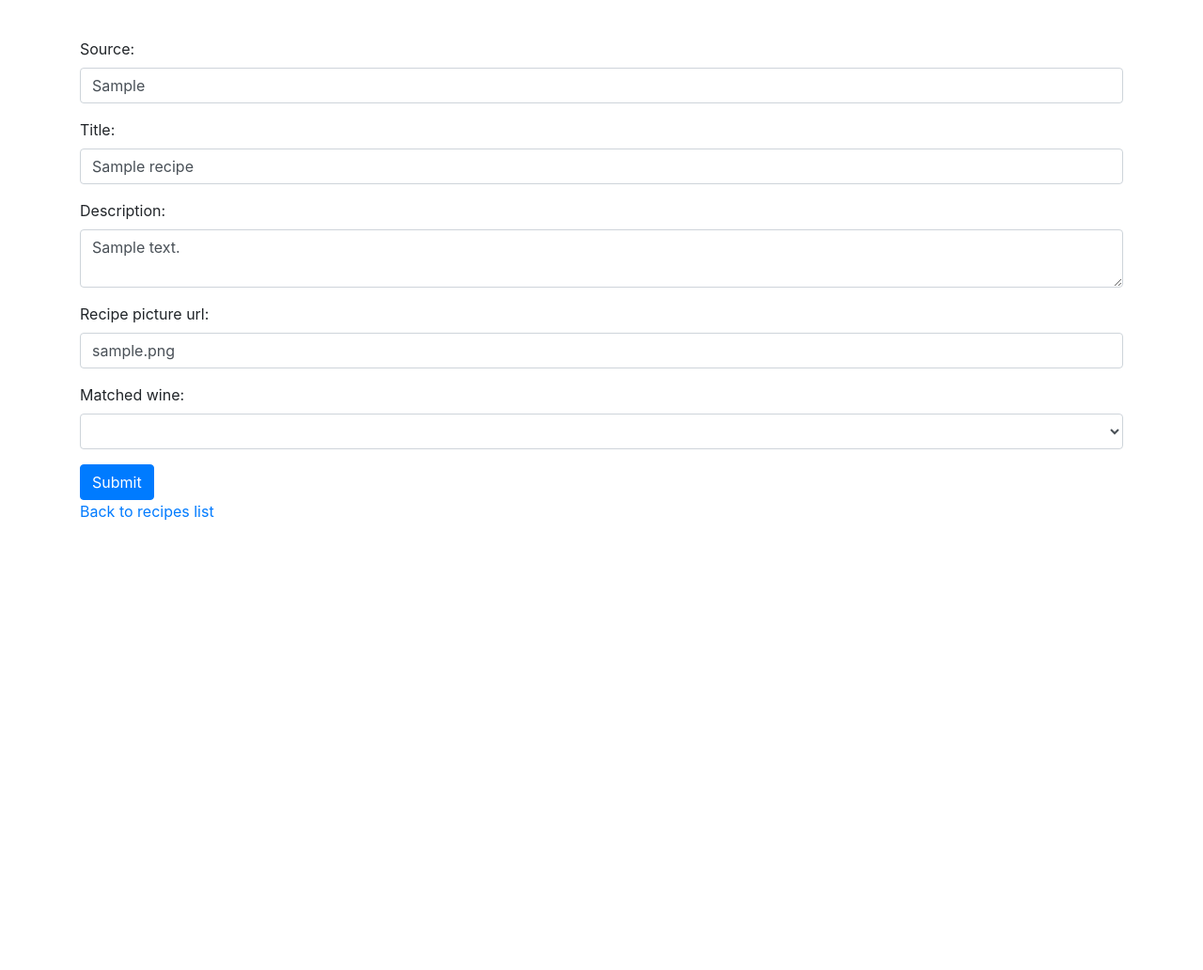
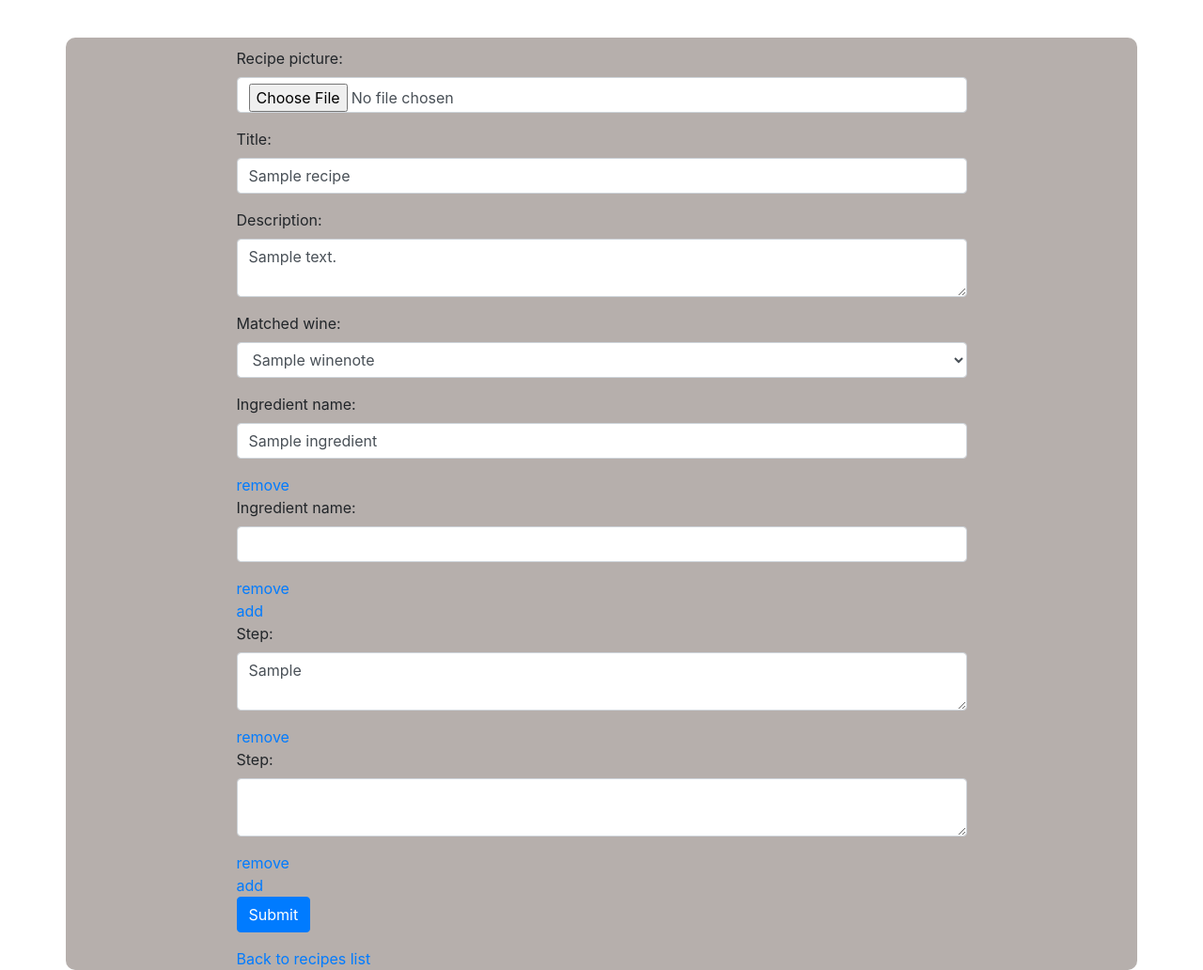
Before and after one commit to drmatthews/recipebox, a Django app: a page that uses recipebox/templates/base.html in a window 1280 px wide. Shown: the part 142-1174 px from the top of the page at 94% size. Before the commit the page ends 696 px from the top, so only its background shows below. Run offline with Django 3.2, Linux system fonts and the light colour scheme; a user stored in the database is signed in; tables that the repository leaves empty hold one stand-in row (values such as "Sample post"); parts of the project's set-up code (start-up, migrations or seed data) failed here and were passed over; some libraries are stand-ins or nearby versions.

Commit message:
import winenote model

```diff
--- a/recipebox/recipes/forms.py
+++ b/recipebox/recipes/forms.py
@@ -14,7 +14,7 @@ def get_wines():
     wines = WineNote.objects.all()
     wine_names = [("","")]
     for w in wines:
-        wine_names.append((w.title,w.title))
+        wine_names.append((w.id,w.title))
     return wine_names
 
 class RecipeForm(ModelForm):
--- a/recipebox/recipes/models.py
+++ b/recipebox/recipes/models.py
@@ -2,6 +2,8 @@ from __future__ import absolute_import
 
 from django.db import models
 from django.conf import settings
+
+from recipebox.wines.models import WineNote
 
 User = settings.AUTH_USER_MODEL
 
@@ -20,7 +22,7 @@ class Recipe(models.Model):
     title = models.CharField(max_length=200)
     description = models.TextField(blank=True)
     recipe_picture_url = models.CharField(blank=True,max_length=500)
-    matched_wine = models.CharField(blank=True,max_length=500)
+    matched_wine = models.OneToOneField(WineNote,blank=True,max_length=500)
 
 class RecipePicture(models.Model):
     recipe = models.OneToOneField(Recipe,unique=True)
--- a/recipebox/recipes/views.py
+++ b/recipebox/recipes/views.py
@@ -83,11 +83,22 @@ def recipe_create(request, template_name='recipes/recipe_form.html'):
 def recipe_update(request, recipe_id, template_name='recipes/recipe_form.html'):
     recipe = get_object_or_404(Recipe, pk=recipe_id)
     recipe_form = RecipeForm(request.POST or None, instance=recipe)
+    ingredient_formset = IngredientFormSet(request.POST or None, instance=recipe)
+    method_formset = MethodStepFormSet(request.POST or None, instance=recipe)
 
     if recipe_form.is_valid():
-        recipe_form.save()
-        return redirect('recipes')
-    return render(request, template_name, {'recipe_form':recipe_form})#, 'picture_form':picture_form})
+
+        if ingredient_formset.is_valid() and method_formset.is_valid():
+            recipe.chef = request.user.get_username()
+            recipe.source = request.user.get_username()
+            recipe.recipe_picture_url = recipe_form.cleaned_data['recipe_picture_url']
+            recipe.save()
+            ingredient_formset.save()
+            method_formset.save()
+            return redirect('recipes')
+    return render(request, template_name, {'recipe_form':recipe_form, \
+                                           'ingredient_formset': ingredient_formset,\
+                                           'method_formset': method_formset})
 
 @login_required(login_url='/accounts/login/')
 def recipe_delete(request, recipe_id, template_name='recipes/recipe_confirm_delete.html'):
--- a/recipebox/static/css/project.css
+++ b/recipebox/static/css/project.css
@@ -14,7 +14,16 @@ img.bg {
 }
 
 .main {
-  padding-top: 40px;
+  margin-top: 40px;
+  padding-top: 10px;
+  background-color: rgba(151, 142, 137,0.7);
+  border-radius: 10px;
+}
+
+.wrapper {
+  width: 70%;
+  margin-left: auto ;
+  margin-right: auto ;
 }
 
 .preview {
--- a/recipebox/templates/base.html
+++ b/recipebox/templates/base.html
@@ -126,11 +126,11 @@
             });
 
           $('.ingredient-formset').formset({
-              addText: 'add link',
+              addText: 'add',
               deleteText: 'remove'
           });
           $('.method-formset').formset({
-              addText: 'add link',
+              addText: 'add',
               deleteText: 'remove'
           });
 
--- a/recipebox/templates/dash.html
+++ b/recipebox/templates/dash.html
@@ -4,7 +4,8 @@
 {% block additional_styles %}
 <style type="text/css">
   body {
-    background: #7E997E;
+    background-color: transparent;
+    background: url("{% static 'images/dash.jpg' %}");
   }
 </style>
 {% endblock %}
@@ -70,7 +71,7 @@
                   </div>
                 </div>
               {% endfor %}
-              <button type="submit" class="btn btn-primary">Submit</button>
+              <p><button type="submit" class="btn btn-primary">Submit</button></p>
           </form>
         </div>
         <div class="tab-pane fade" id="import-recipe" role="tabpanel">
--- a/recipebox/templates/recipes/recipe_form.html
+++ b/recipebox/templates/recipes/recipe_form.html
@@ -2,38 +2,54 @@
 
 {% block content %}
 
+<div class="wrapper">
 {% if recipe_id %}
     <p>editing recipe {{ recipe_id }} </p>
     <form action="{% url 'edit_recipe' recipe_id %}" method='post' enctype="multipart/form-data">{% csrf_token %}
 {% else %}
     <form action="{% url 'new_recipe' %}" method='post' enctype="multipart/form-data">{% csrf_token %}
 {% endif %}
+      <div class="form-group">
+        <label for="id_recipe_picture">Recipe picture:</label>
+        <input id="id_recipe_picture" class="form-control" type="file" name="id_recipe_picture">
+      </div>
       {% for field in recipe_form %}
           {{ field.errors }}
-            {% ifequal field.label_tag recipe_form.chef.label_tag %}
+          {% if field.label_tag == recipe_form.chef.label_tag %}
+              {{ field.as_hidden }}
+          {% elif field.label_tag == recipe_form.source.label_tag %}
+              {{ field.as_hidden }}
+          {% elif field.label_tag == recipe_form.recipe_picture_url.label_tag %}
               {{ field.as_hidden }}
           {% else %}
               <div class="form-group">
                   {{ field.label_tag }} {{ field }}
               </div>
-            {% endifequal %}
+          {% endif %}
           {% if field.help_text %}
           {{ field.help_text|safe }}
           {% endif %}
       {% endfor %}
     {{ ingredient_formset.management_form }}
       {% for ingredient_form in ingredient_formset %}
+        <div class="ingredient-formset">
           <div class="form-group">
+              <span>{% if ingredient_form.instance.pk %}{{ ingredient_form.DELETE }}{% endif %}</span>
               {{ ingredient_form }}
+          </div>
         </div>
       {% endfor %}
     {{ method_formset.management_form }}
       {% for method_form in method_formset %}
+        <div class="method-formset">
           <div class="form-group">
+              {% if method_form.instance.pk %}{{ method_form.DELETE }}{% endif %}
               {{ method_form }}
           </div>
+        </div>
       {% endfor %}
-        <button type="submit" class="btn btn-primary">Submit</button>
+      <p><button type="submit" class="btn btn-primary">Submit</button></p>
     </form>
     <a href="{% url 'recipes'%}">Back to recipes list</a>
+</div>
 {% endblock %}
```
Also changed, not shown: recipebox/templates/recipes/show_recipe.html (+11 -2 lines). Lines whose indentation alone changed are shown as unchanged.
